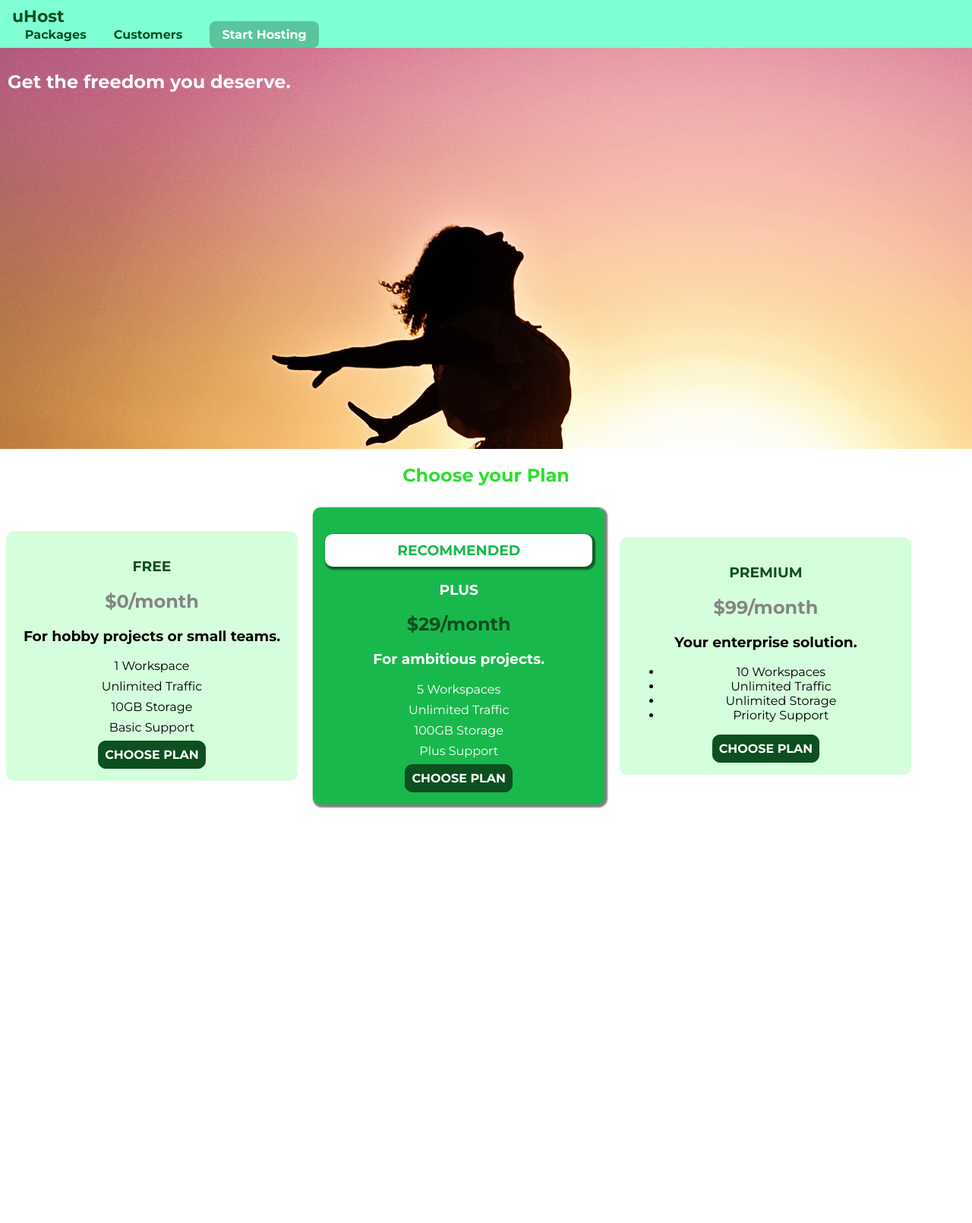
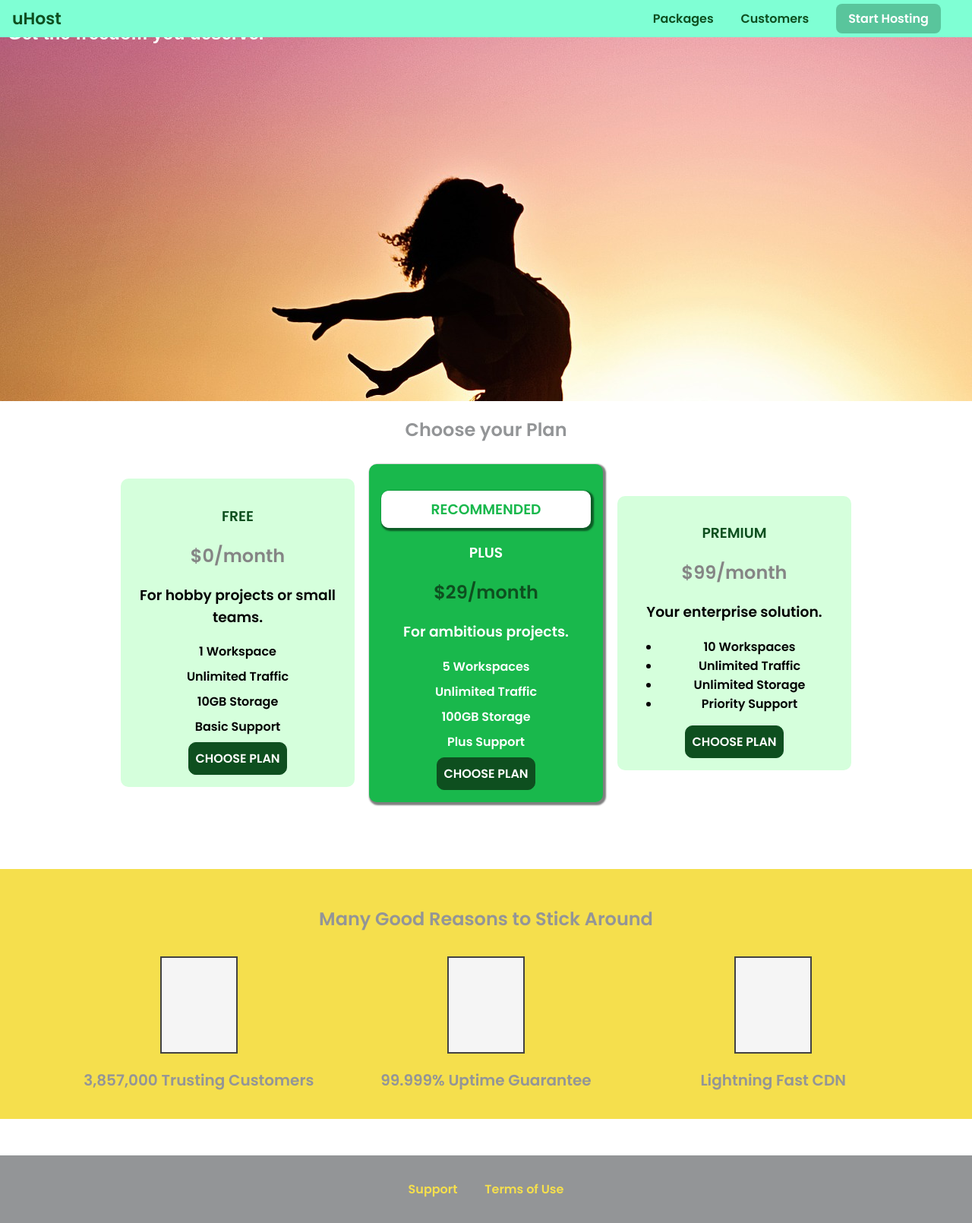
Before and after one commit to Ju-Tsu/101, a plain HTML site: page index.html in a window 1280 px wide. Shown: the whole page at 76% size. Before the commit the page ends 1067 px from the top, so only its background shows below. Drawn offline with Linux system fonts and the light colour scheme; a web font is replaced by a local one.

Commit message:
17.01.2023

```diff
--- a/index.html
+++ b/index.html
@@ -6,8 +6,9 @@
     <meta http-equiv="X-UA-Compatible" content="ie=edge">
     <title>uHost</title>
     <link rel="shortcut icon" href="favicon.png">
-    <link href="https://fonts.googleapis.com/css?family=Anton" rel="stylesheet">
-    <link href="https://fonts.googleapis.com/css?family=Montserrat:400,700" rel="stylesheet">
+    <link rel="preconnect" href="https://fonts.googleapis.com"><link rel="preconnect" href="https://fonts.gstatic.com" crossorigin>
+    <link href="https://fonts.googleapis.com/css2?family=Poppins:wght@600&family=Zen+Dots&display=swap" rel="stylesheet">
+   <link rel="stylesheet" href="shared.css">
    <link rel="stylesheet" href="main.css">
 </head>
 
@@ -17,7 +18,7 @@
             <a href="index.html" class="main-header__brand">
                 uHost
             </a>
-        </di v><nav class="main-nav">
+        </div><nav class="main-nav">
             <ul class="main-nav__items">
                 <li class="main-nav__item">
                     <a href="packages/index.html">Packages</a>
@@ -39,7 +40,7 @@
         </section>
         <section id="plans">
             <h1 class="section-title">Choose your Plan</h1>
-            <div>
+            <div class="plan__list">
                 <article class="plan">
                     <h1 class="plan__title">FREE</h1>
                     <h2 class="plan__price">$0/month</h2>
@@ -85,7 +86,42 @@
                 </article>
             </div>
         </section>
+        <section id="key-features">
+            <h1 class="section-title">Many Good Reasons to Stick Around</h1>
+            <ul class="key-feature__list">
+                <li class="key-feature">
+                    <div class="key-feature__image">
+
+                    </div>
+                    <p class="key-feature__description">3,857,000 Trusting Customers</p>
+                </li>
+                <li class="key-feature">
+                    <div class="key-feature__image">
+
+                    </div>
+                    <p class="key-feature__description">99.999% Uptime Guarantee</p>
+                </li>
+                <li class="key-feature">
+                    <div class="key-feature__image">
+
+                    </div>
+                    <p class="key-feature__description">Lightning Fast CDN</p>
+                </li>
+            </ul>
+        </section>
     </main>
+    <footer class="main-footer">
+        <nav>
+            <ul class="main-footer__links">
+                <li class="main-footer__link">
+                    <a href="#">Support</a>
+                </li>
+                <li class="main-footer__link">
+                    <a href="#">Terms of Use</a>
+                </li>
+            </ul>
+        </nav>
+    </footer>
 </body>
 
 </html>
--- a/main.css
+++ b/main.css
@@ -1,12 +1,3 @@
-* {
-    box-sizing: border-box;
-}
-
-body {
-    font-family: 'Montserrat', sans-serif;
-    margin: 0;
-}
-
 #product-overview {
     background:url("freedom.jpg");
     width: 100%;
@@ -16,7 +7,7 @@ body {
 }
 
 .section-title {
-    color: #2ddf2d;
+    color: #939597;
     font-family: inherit;
     text-align: center;
 }
@@ -24,6 +15,12 @@ body {
 #product-overview h1 {
     color: white;
     font-family: 'Montserrat', sans-serif;
+}
+
+.plan__list {
+    width: 80%;
+    margin: auto;
+    text-align: center;
 }
 
 .plan {
@@ -78,89 +75,41 @@ body {
     margin: 8px 0;
 }
 
-.button {
-    background: #0e4f1f;
-    color: white;
-    font: inherit;
-    border: 1.5px solid #0e4f1f;
-    padding: 8px;
-    border-radius: 10px;
-    font-weight: bold;
-    cursor: pointer;
+#key-features {
+    background: #F5DF4D;
+    margin-top: 80px;
+    padding: 16px;
 }
 
-button:hover,
-.button:active {
-    color: #59c59c;
-    background: white;
-    border: none;
+#key-features .section-title {
+    color: #939597;
+    margin: 32px;
 }
 
-.button:focus {
-    outline: none;
+.key-feature__list {
+    list-style: none;
+    margin: 0;
+    padding: 0;
+    text-align: center;
 }
 
-.main-header {
-    width: 100%;
-    background-color: aquamarine;
-    padding: 8px 16px;
+.key-feature {
+    display: inline-block;
+    width: 30%;
+    vertical-align: top;
 }
 
-.main-header > div {
-    display: inline-block;
-    vertical-align: middle;
+.key-feature__image {
+    background: whitesmoke;
+    width: 102px;
+    height: 128px;
+    border: 2px solid #424242;
+    margin: auto;
 }
 
-.main-header__brand {
-    color: #0e4f1f;
-    text-decoration: none;
+.key-feature__description {
+    text-align: auto;
     font-weight: bold;
-    font-size: 22px;
+    color: #939597;
+    font-size: 20px;
 }
-
-.main-nav {
-    display: inline-block;
-    text-align: right;
-    width: calc(100% - 74px);
-    vertical-align: middle;
-}
-
-.main-nav__items {
-    margin: 0;
-    padding: 0;
-    list-style: none;
-}
-
-
-.main-nav__item {
-    display: inline-block;
-    margin: 0 16px;
-    text-decoration: none;
-}
-
-.main-nav__item a {
-    text-decoration: none;
-    color: #0e4f1f;
-    font-weight: bold;
-    padding: 3px 0;
-}
-
-.main-nav__item a:hover,
-.main-nav__item a:hover {
-    color: white;
-    border-bottom: 5px solid white;
-}
-
-.main-nav__item--cta a {
-    color: white;
-    background-color: #59c59c;
-    padding: 8px 16px;
-    border-radius: 8px;
-}
-
-.main-nav__item--cta a:hover,
-.main-nav__item--cta a:active {
-    color: #59c59c;
-    background: white;
-    border: none;
-}
--- /dev/null
+++ b/packages/packages.css
@@ -0,0 +1,75 @@
+main {
+    padding-top: 32px;
+}
+
+.background {
+    background: url(../images/plans-background.jpg);
+    width: 100%;
+    height: 100%;
+    position: fixed;
+    z-index: -1;
+}
+
+.package {
+    width: 80%;
+    margin: 16px 0;
+    border: 4px solid #F5DF4D;
+    border-left: none;
+    position: relative;
+}
+
+.package:hover,
+.package:active {
+    box-shadow: 2px 2px 4px rgba(0, 0, 0, 5);
+    border-color: #424242;
+}
+
+.package a {
+    text-decoration: none;
+    color: inherit;
+    display: block;
+    padding: 32px;
+}
+
+.package__badge {
+    position: absolute;
+    top: 50px;
+    right: 0;
+    margin: 20px;
+    font-size: 12px;
+    color: #f5df4d;
+    background: #424242;
+    padding: 8px;
+}
+
+.package__subtitle {
+    color: #939597;
+}
+
+.package__info {
+    padding: 12px;
+    border: 1px solid #424242;
+    font-size: 20px;
+    color: #424242;
+    background-color: white;
+}
+
+#plus {
+    background-color: #f5df4d;
+}
+
+#free {
+    background-color: #f5df4dbf;
+}
+
+#premium {
+    background-color: #f5df4da2;
+}
+
+#premium .package__title {
+    color: #424242;
+}
+
+#premium .package__subtitle {
+    color: #bbb;
+}
--- /dev/null
+++ b/shared.css
@@ -0,0 +1,128 @@
+* {
+    box-sizing: border-box;
+}
+
+body {
+    font-family: 'Poppins', sans-serif;
+    margin: 0;
+}
+
+.main-header {
+    width: 100%;
+    position: fixed;
+    top: 0;
+    left: 0;
+    background-color: aquamarine;
+    padding: 8px 16px;
+    z-index: 1;
+ }
+
+.main-header > div {
+    display: inline-block;
+    vertical-align: middle;
+}
+
+.main-header__brand {
+    color: #0e4f1f;
+    text-decoration: none;
+    font-weight: bold;
+    font-size: 22px;
+}
+
+.main-nav {
+    display: inline-block;
+    text-align: right;
+    width: calc(100% - 74px);
+    vertical-align: middle;
+}
+
+.main-nav__items {
+    margin: 0;
+    padding: 0;
+    list-style: none;
+}
+
+
+.main-nav__item {
+    display: inline-block;
+    margin: 0 16px;
+    text-decoration: none;
+}
+
+.main-nav__item a {
+    text-decoration: none;
+    color: #0e4f1f;
+    font-weight: bold;
+    padding: 3px 0;
+}
+
+.main-nav__item a:hover,
+.main-nav__item a:hover {
+    color: white;
+    border-bottom: 5px solid white;
+}
+
+.main-nav__item--cta a {
+    color: white;
+    background-color: #59c59c;
+    padding: 8px 16px;
+    border-radius: 8px;
+}
+
+.main-nav__item--cta a:hover,
+.main-nav__item--cta a:active {
+    color: #59c59c;
+    background: white;
+    border: none;
+}
+
+.main-footer {
+    background-color: #939597;
+    padding: 32px;
+    margin-top: 48px;
+}
+
+.main-footer__links {
+    list-style: none;
+    margin: 0;
+    padding: 0;
+    text-align: center;
+}
+
+.main-footer__link {
+    display: inline-block;
+    margin: 0 16px;
+}
+
+.main-footer__link a {
+    color: #F5DF4D;
+    text-decoration: none;
+}
+
+.main-footer__link a:hover,
+.main-footer__link a:active {
+    color: black;
+
+}
+
+.button {
+    background: #0e4f1f;
+    color: white;
+    font: inherit;
+    border: 1.5px solid #0e4f1f;
+    padding: 8px;
+    border-radius: 10px;
+    font-weight: bold;
+    cursor: pointer;
+}
+
+button:hover,
+.button:active {
+    color: #59c59c;
+    background: white;
+    border: none;
+}
+
+.button:focus {
+    outline: none;
+}
```
Also changed, not shown: packages/index.html (added, +77 -0 lines), fonts/NeueHv.woff (added), images/1plans-background.jpg (added), images/plans-background.jpg (added), 3 other files.
